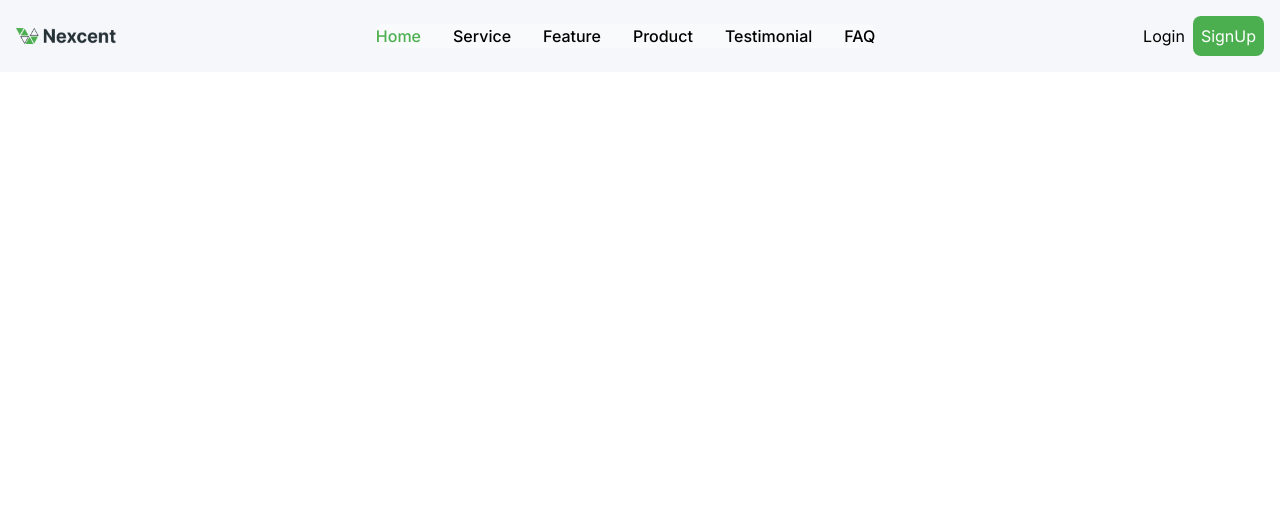
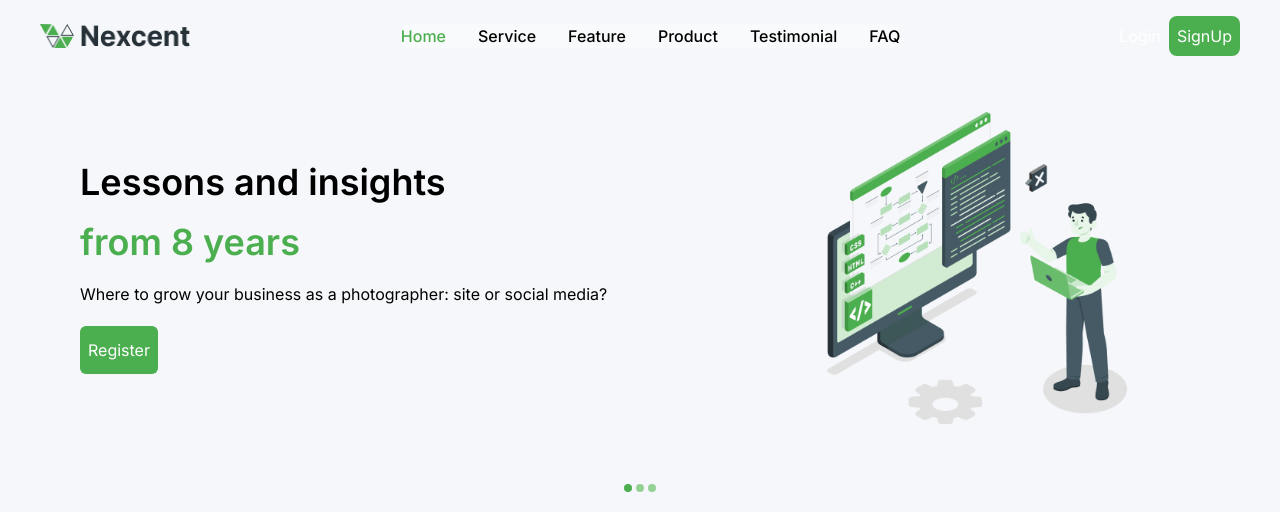
Before and after one commit to sujith2690/calibr-Next.js-UI, a Next.js app: page / in a window 1280 px wide. Shown: the top 530 px of the page. Built offline with nearby package versions, Linux system fonts and the light colour scheme.

Commit message:
hero completed

```diff
--- a/src/app/components/button/page.tsx
+++ b/src/app/components/button/page.tsx
@@ -5,8 +5,11 @@ interface ButtonProps {
 }
 
 const Button: React.FC<ButtonProps> = ({ value }) => {
+    value === 'Login' ? '' : 'px-2 py-2 rounded-lg text-white '
     return (
-        <button className={value === 'Login' ? 'px-2 py-2 ' : 'px-2 py-2 rounded-lg text-white bg-[#4CAF4F]'}>
+        <button className={`
+        px-2 py-2  text-white bg-[#4CAF4F] ${value === 'Login' ? 'text-black bg-transparent' :value === 'SignUp' ?'rounded-lg' :'px-10 py-3 rounded-md'}
+        `}>
             {value}
         </button>
     );
--- /dev/null
+++ b/src/app/components/hero/page.tsx
@@ -0,0 +1,32 @@
+import React from 'react'
+import Button from '../button/page'
+import Image from 'next/image'
+
+const Hero = () => {
+    return (
+        <div className="bg-[#F5F7FA] px-10">
+            <div className="grid grid-cols-[6fr,3fr] p-10 items-center bg-[#F5F7FA] ">
+                <div className='flex flex-col gap-5' >
+                    <h1 className='text-4xl font-semibold'>
+                        Lessons and insights <br />
+                    </h1>
+                    <h1 className='text-[#4CAF4F] text-4xl font-semibold'>from 8 years</h1>
+                    <p>Where to grow your business as a photographer: site or social media?</p>
+                    <div className="w-32">
+                        <Button value='Register' />
+                    </div>
+                </div>
+                <div>
+                    <Image src="/Illustration.png" alt="User Logo" width={300} height={24} />
+                </div>
+            </div>
+            <div className=" flex items-center justify-center gap-1 p-5">
+                <div className="w-2 h-2 bg-[#4CAF4F] rounded"></div>
+                <div className="w-2 h-2 bg-[#93d195] rounded"></div>
+                <div className="w-2 h-2 bg-[#93d195] rounded"></div>
+            </div>
+        </div>
+    )
+}
+
+export default Hero
--- a/src/app/components/navbar/page.tsx
+++ b/src/app/components/navbar/page.tsx
@@ -15,9 +15,9 @@ const Navbar = () => {
     ];
     return (
         <nav className="border-gray-200 bg-[#F5F7FA]">
-            <div className="max-w-screen-xl flex flex-wrap items-center justify-between mx-auto p-4">
+            <div className="w-screen flex flex-wrap items-center justify-between mx-auto p-4 px-10">
                 <div className="div">
-                    <Image src="/mainLogo.png" alt="User Logo" width={100} height={24} />
+                    <Image src="/mainLogo.png" alt="User Logo" width={150} height={24} />
                 </div>
                 <div className="items-center justify-between w-full md:flex hidden md:w-auto">
                     <ul className="flex flex-col  font-medium p-4 md:p-0 mt-4 border border-gray-100 rounded-lg bg-gray-50 md:flex-row md:space-x-8 md:mt-0 md:border-0">
--- a/src/app/page.tsx
+++ b/src/app/page.tsx
@@ -1,10 +1,12 @@
 import Image from 'next/image'
 import Navbar from './components/navbar/page'
+import Hero from './components/hero/page'
 
 export default function Home() {
   return (
-    <>
+    <main className=''>
       <Navbar />
-    </>
+      <Hero/>
+    </main>
   )
 }
```
Also changed, not shown: public/Icon.png (renamed from public/images/Icon.png), public/Illustration.png (added).
